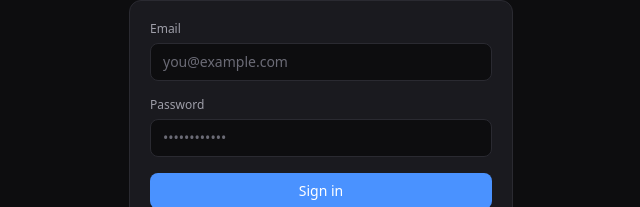
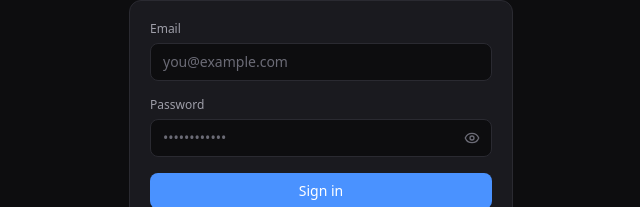
Before and after one commit to AshrafHanzo/normless_drive, a React (Vite) app in the folder web/: page / in a window 1280 px wide. Shown: the part 328-535 px from the top of the page, without its empty margins (319-959 px from the left). Built offline with nearby package versions, Linux system fonts and the light colour scheme; no server answers.

Commit message:
Add a reveal toggle to password fields

```diff
--- a/web/src/pages/SignIn.tsx
+++ b/web/src/pages/SignIn.tsx
@@ -1,7 +1,7 @@
 import { useState } from "react";
 import { HardDrive } from "lucide-react";
 import { api, ApiError, type User } from "../api";
-import { Alert, Button, Card, Field } from "../ui";
+import { Alert, Button, Card, Field, PasswordField } from "../ui";
 
 type Mode = "signin" | "register";
 
@@ -75,9 +75,8 @@ export function SignIn({ onSignedIn }: { onSignedIn: (user: User) => void }) {
               placeholder="you@example.com"
             />
 
-            <Field
+            <PasswordField
               label="Password"
-              type="password"
               autoComplete={
                 mode === "signin" ? "current-password" : "new-password"
               }
--- a/web/src/ui.tsx
+++ b/web/src/ui.tsx
@@ -1,8 +1,8 @@
 // Shared primitives. Small on purpose — enough to keep the pages consistent
 // without becoming a component library nobody asked for.
 
-import type { ReactNode } from "react";
-import { Loader2 } from "lucide-react";
+import { useState, type ReactNode } from "react";
+import { Eye, EyeOff, Loader2 } from "lucide-react";
 
 export function Button({
   children,
@@ -56,6 +56,53 @@ export function Field({
                    transition-colors placeholder:text-ink-faint
                    focus:border-accent"
       />
+      {hint && <span className="mt-1 block text-xs text-ink-faint">{hint}</span>}
+    </label>
+  );
+}
+
+/// A password input with a reveal toggle.
+///
+/// Separate from `Field` rather than a flag on it, because the toggle needs
+/// its own state and the input needs right padding to clear the button --
+/// conditionally applying both inside `Field` makes that component worse for
+/// every other use.
+export function PasswordField({
+  label,
+  hint,
+  ...rest
+}: { label: string; hint?: string } & React.InputHTMLAttributes<HTMLInputElement>) {
+  const [revealed, setRevealed] = useState(false);
+  const Icon = revealed ? EyeOff : Eye;
+
+  return (
+    <label className="block">
+      <span className="mb-1.5 block text-xs font-medium text-ink-muted">
+        {label}
+      </span>
+      <div className="relative">
+        <input
+          {...rest}
+          type={revealed ? "text" : "password"}
+          className="w-full rounded-[var(--radius-control)] border border-border
+                     bg-canvas py-2 pl-3 pr-10 text-sm text-ink outline-none
+                     transition-colors placeholder:text-ink-faint
+                     focus:border-accent"
+        />
+        <button
+          type="button"
+          onClick={() => setRevealed((shown) => !shown)}
+          // Without this the button is a tab stop between the password field
+          // and the submit button, which breaks typing straight through the
+          // form.
+          tabIndex={-1}
+          aria-label={revealed ? "Hide password" : "Show password"}
+          className="absolute inset-y-0 end-0 flex w-10 items-center justify-center
+                     text-ink-faint transition-colors hover:text-ink"
+        >
+          <Icon className="h-4 w-4" />
+        </button>
+      </div>
       {hint && <span className="mt-1 block text-xs text-ink-faint">{hint}</span>}
     </label>
   );
```
